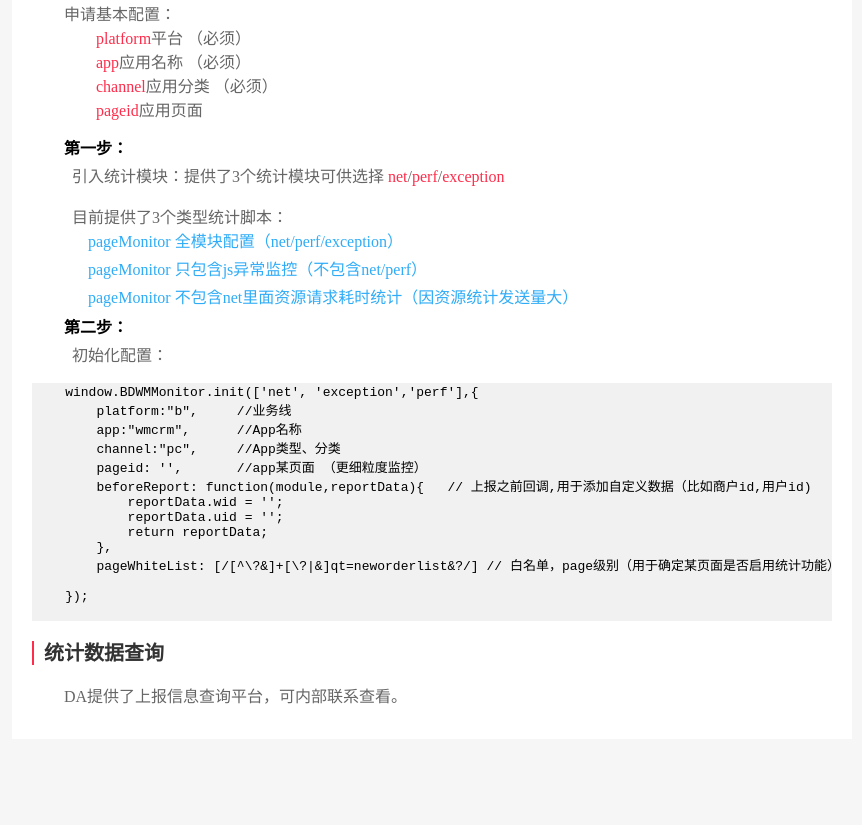
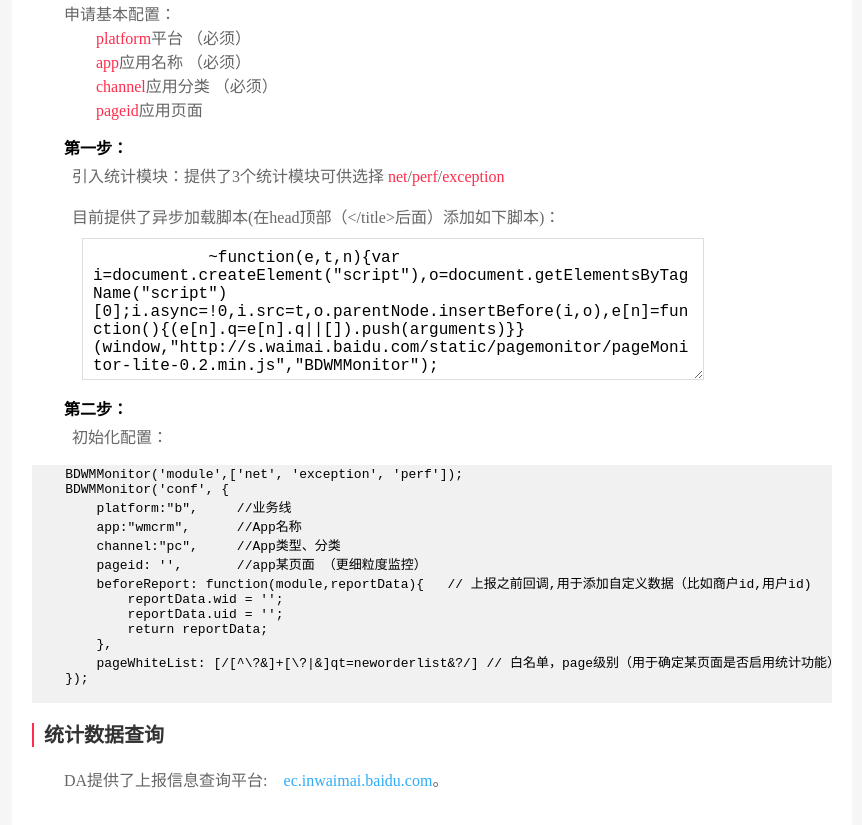
Before and after one commit to wmfe/page-monitor, a website: page index.html in a window 1280 px wide. Shown: the part 1204-2029 px from the top of the page, without its empty margins (328-1190 px from the left). Before the commit the page ends 1943 px from the top, so only its background shows below. Drawn offline with Linux system fonts and the light colour scheme.

Commit message:
update deploy method

```diff
--- a/index.html
+++ b/index.html
@@ -135,6 +135,18 @@
             line-height: 28px;
             text-indent: 1em;
         }
+        #deploy{
+            width:600px;
+            margin:10px;
+            font-size:16px;
+            height:120px;
+            border-color:#dedede;
+            padding:10px;
+        }
+        #deploy:focus{
+            border-color:#FF2D4B;
+            outline: none;
+        }
     </style>
 </head>
 <body>
@@ -198,15 +210,16 @@
         引入统计模块：提供了3个统计模块可供选择 <em class="highlight">net</em>/<em class="highlight">perf</em>/<em class="highlight">exception</em>
     </span>
     <span class="pageMonitor-resource">
-        目前提供了3个类型统计脚本：<br>
-        <a href="src/pageMonitor-all.lw.js">pageMonitor 全模块配置（net/perf/exception）</a>  <br>
-        <a href="src/pageMonitor-exception.lw.js">pageMonitor 只包含js异常监控（不包含net/perf）</a>  <br>
-        <a href="src/pageMonitor-lite.lw.js">pageMonitor 不包含net里面资源请求耗时统计（因资源统计发送量大）</a>
+        目前提供了异步加载脚本(在head顶部（&lt/title&gt后面）添加如下脚本)：<br>
+        <textarea name="" id="deploy" cols="30" rows="10">
+            ~function(e,t,n){var i=document.createElement("script"),o=document.getElementsByTagName("script")[0];i.async=!0,i.src=t,o.parentNode.insertBefore(i,o),e[n]=function(){(e[n].q=e[n].q||[]).push(arguments)}}(window,"http://s.waimai.baidu.com/static/pagemonitor/pageMonitor-lite-0.2.min.js","BDWMMonitor");
+        </textarea>
     </span>
     <h4>第二步：</h4>
     <span class="step">初始化配置：</span>
     <pre>
-    window.BDWMMonitor.init(['net', 'exception','perf'],{
+    BDWMMonitor('module',['net', 'exception', 'perf']);
+    BDWMMonitor('conf', {
         platform:"b",     //业务线
         app:"wmcrm",      //App名称
         channel:"pc",     //App类型、分类
@@ -217,13 +230,12 @@
             return reportData;
         },
         pageWhiteList: [/[^\?&]+[\?|&]qt=neworderlist&?/] // 白名单，page级别（用于确定某页面是否启用统计功能）
-
     });
     </pre>
     </p>
     <h3 id="data">统计数据查询</h3>
     <p>
-        DA提供了上报信息查询平台，可内部联系查看。
+        DA提供了上报信息查询平台:<a href="http://ec.inwaimai.baidu.com" target="_blank">ec.inwaimai.baidu.com</a>。
     </p>
 </section>
 </body>
```
